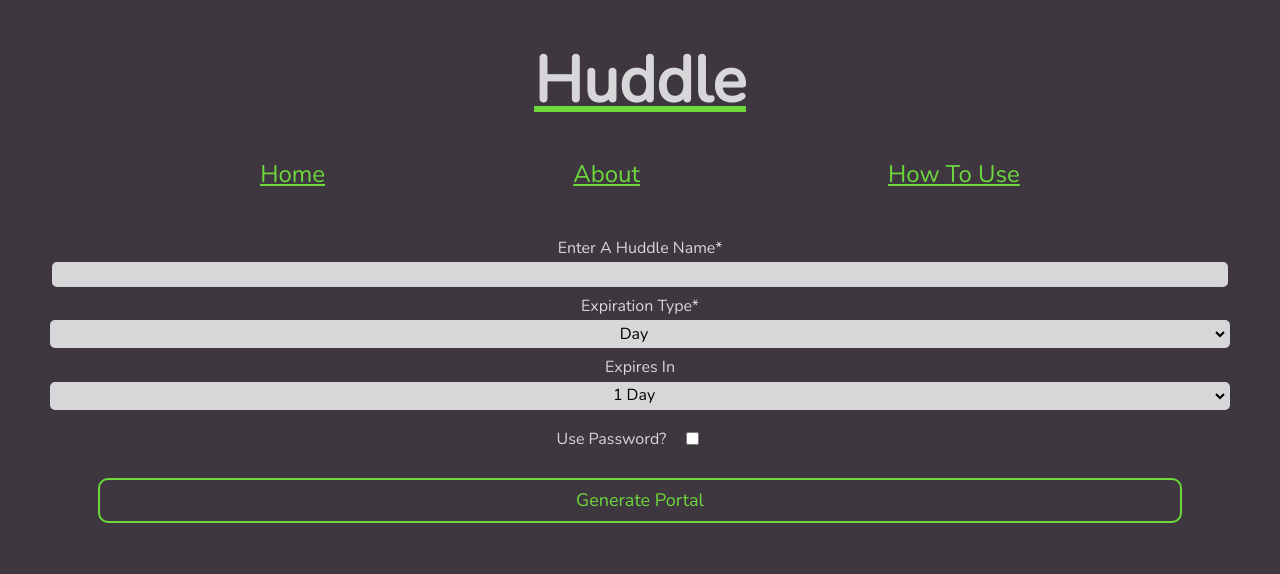
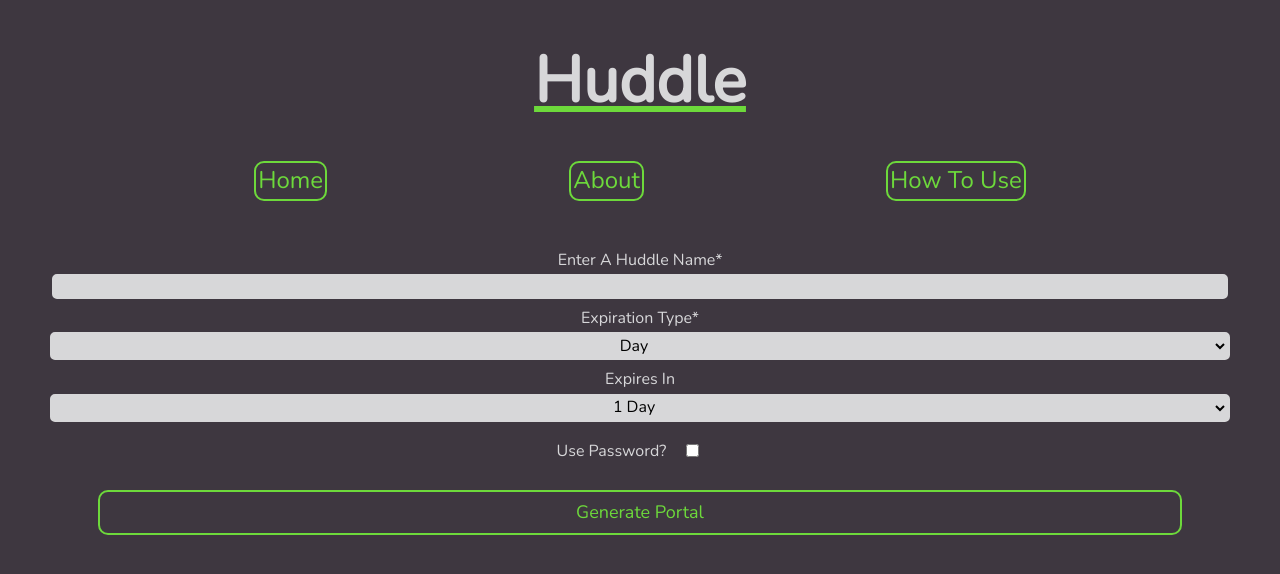
Before and after one commit to jamesjenkinsjr/huddle, a React (Create React App) app: page / in a window 1280 px wide. Shown: the top 574 px of the page. Built offline with nearby package versions, Linux system fonts and the light colour scheme; no server answers.

Commit message:
fix styles for nav after a11y updates

```diff
--- a/src/Nav/Nav.css
+++ b/src/Nav/Nav.css
@@ -7,9 +7,12 @@
   font-size: 24px;
 }
 
-.nav__list > a {
+.nav__list > li {
   padding: 4px 2px;
-  text-decoration: none;
   border: 2px solid #6DD93B;
   border-radius: 10px;
 }
+
+.nav__list > li > a {
+  text-decoration: none;
+}
```
